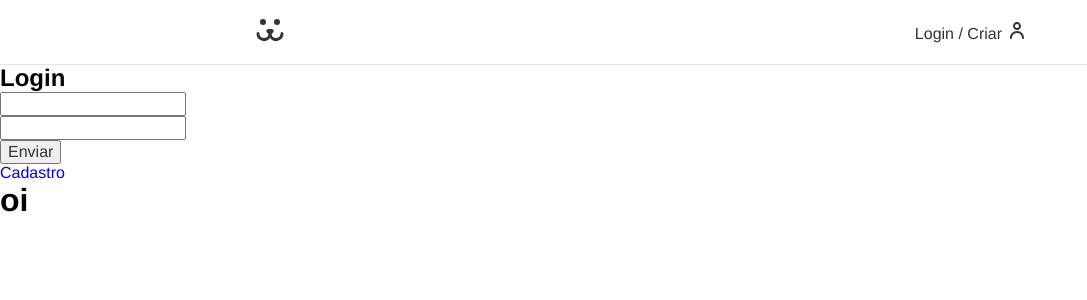
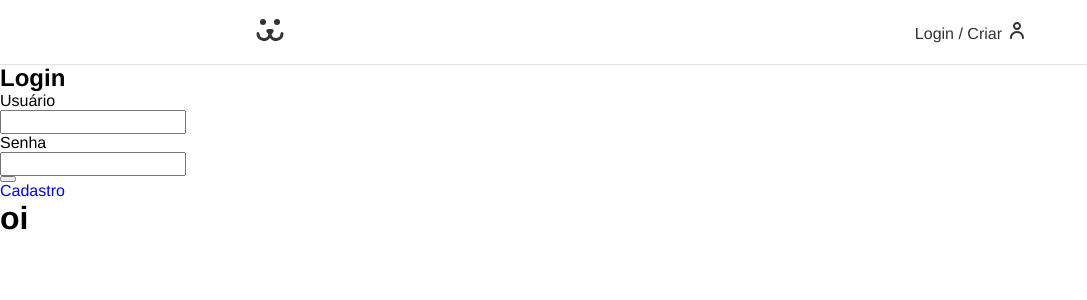
Before and after one commit to lucasgmelo/dogs, a React (Create React App) app: page /login in a window 1280 px wide. Shown: the top 300 px of the page, without its empty margins (0-1087 px from the left). Built offline with nearby package versions, Linux system fonts and the light colour scheme.

Commit message:
feat(forms): create components

```diff
--- a/src/Components/Footer.js
+++ b/src/Components/Footer.js
@@ -1,7 +1,7 @@
 import React from 'react'
 import {
 
-} from './Footer_styles'
+} from './MainStyles'
 
 const Footer = () => {
     return (
--- /dev/null
+++ b/src/Components/Forms/Button/Button.js
@@ -0,0 +1,10 @@
+import React from 'react'
+import {
+
+} from './ButtonStyles';
+
+const Button = () => {
+    return <button/>
+}
+
+export default Button
--- /dev/null
+++ b/src/Components/Forms/Button/ButtonStyles.js
@@ -0,0 +1,5 @@
+import styled from 'styled-components'
+
+export {
+
+}
--- /dev/null
+++ b/src/Components/Forms/Input/Input.js
@@ -0,0 +1,13 @@
+import React from 'react'
+import {
+
+} from './InputStyles'
+
+const Input = ( {label, type, name} ) => {
+    return <div>
+        <label htmlFor={name}>{label}</label>
+         <input id={name} name={name} type={type} />
+        </div>
+}
+
+export default Input
--- a/src/Components/Footer_styles.js
+++ b/src/Components/Forms/Input/InputStyles.js
@@ -1,4 +1,5 @@
 import styled from 'styled-components';
+
 
 export {
 
--- a/src/Components/Header.js
+++ b/src/Components/Header.js
@@ -4,7 +4,7 @@ import {
     Nav,
     Logo,
     Login
-} from './Header_styles'
+} from './MainStyles'
 import { Link } from 'react-router-dom';
 import { ReactComponent as Dogs } from '../Assets/dogs.svg';
 import { ReactComponent as User } from '../Assets/usuario.svg';
--- a/src/Components/Login/LoginForm.js
+++ b/src/Components/Login/LoginForm.js
@@ -1,5 +1,8 @@
 import React, {useState} from 'react'
 import { Link } from 'react-router-dom'
+import Input from '../Forms/Input/Input';
+import Button from '../Forms/Button/Button';
+
 
 const LoginForm = () => {
 
@@ -8,35 +11,27 @@ const LoginForm = () => {
 
     function handleSubmit (event) {
         event.preventDefault();
-        fetch('https://dogsapi.origamid.dev/json/jwt-auth/v1/token', {
-            method: 'POST',
-            headers: {
-                ContentType: 'application-json'
-            },
-            body: JSON.stringify({username, password}),
-        }).then(response => {
-            console.log(response);
-            return response.json();
-        }).then(json => {
-            console.log(json);
-        })
+        // fetch('https://dogsapi.origamid.dev/json/jwt-auth/v1/token', {
+        //     method: 'POST',
+        //     headers: {
+        //         ContentType: 'application-json'
+        //     },
+        //     body: JSON.stringify({username, password}),
+        // }).then(response => {
+        //     console.log(response);
+        //     return response.json();
+        // }).then(json => {
+        //     console.log(json);
+        // })
     }
 
     return (
         <section>
             <h1>Login</h1>
             <form action="" onSubmit={handleSubmit}>
-                <input type="text"
-                value={username}
-                onChange={({target})=>{
-                    setUsername(target.value);
-                }} />
-                <input type="password"
-                value={password}
-                onChange={({target})=>{
-                    setPassword(target.value);
-                }} />
-                <button>Enviar</button>
+                <Input label='Usuário' type='text' name='username'/>
+                <Input label='Senha' type='password' name='password'/>
+                <Button>Enviar</Button>
             </form>
             <Link to="/login/create" >Cadastro</Link>
         </section>
```
Also changed, not shown: src/Components/MainStyles.js (renamed from src/Components/Header_styles.js), 1 other file (tests, documents, lock files or other folders).
